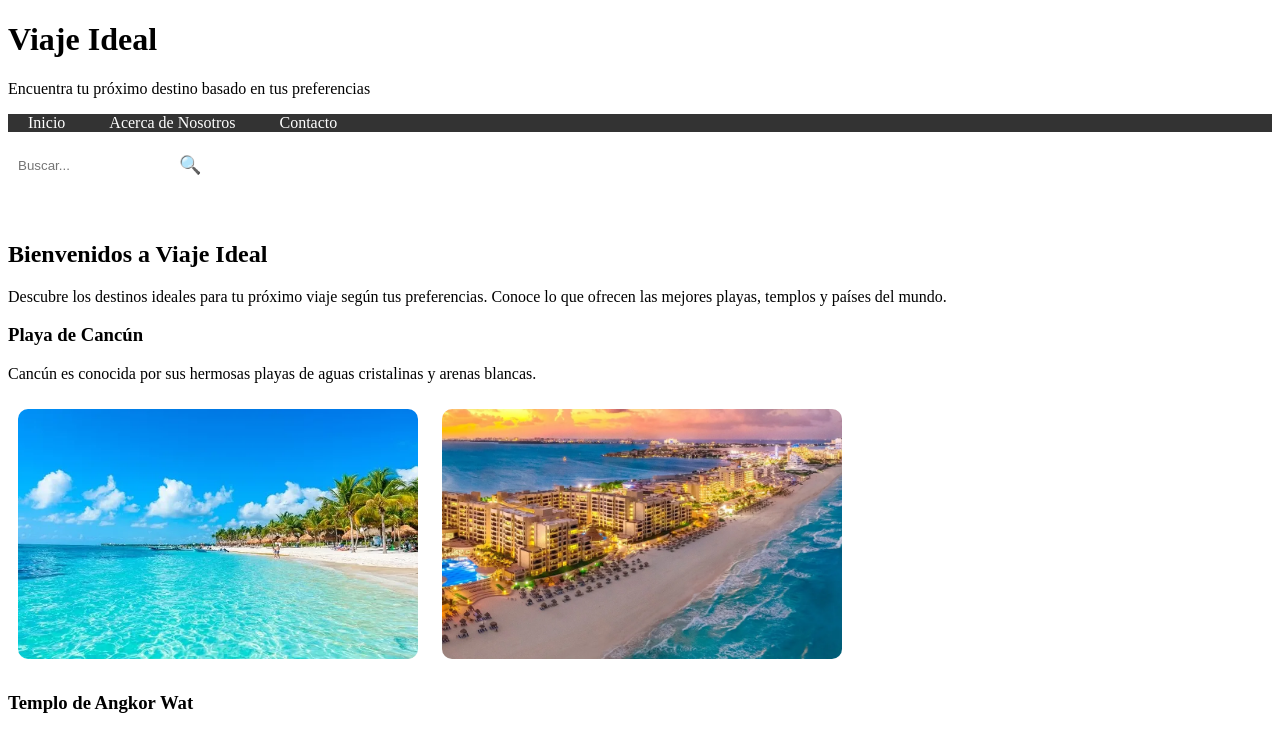
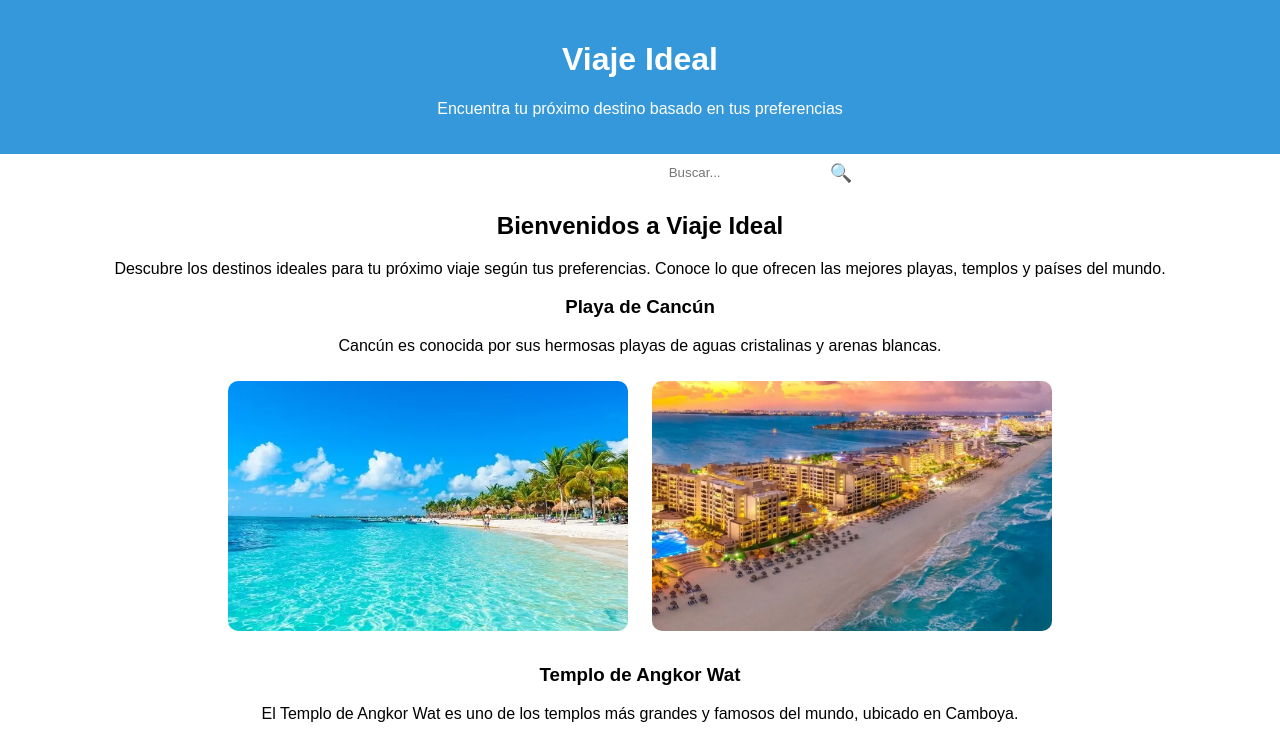
Before and after one commit to SoftwareEc/FinalProjectJavascript, a plain HTML site: page index.html in a window 1280 px wide. Shown: the top 730 px of the page. Drawn offline with Linux system fonts and the light colour scheme.

Commit message:
Update styles.css

```diff
--- a/styles.css
+++ b/styles.css
@@ -1,22 +1,40 @@
+/* Estilos Generales */
+body {
+    font-family: Arial, sans-serif;
+    margin: 0;
+    padding: 0;
+    text-align: center;
+}
+
+/* Estilos del Header */
+header {
+    background-color: #3498db;
+    color: white;
+    padding: 20px;
+}
+
+nav {
+    display: flex;
+    justify-content: center;
+    align-items: center;
+    gap: 15px;
+}
+
 nav ul {
-  list-style-type: none;
-  padding: 0;
-  background-color: #333;
+    list-style: none;
+    padding: 0;
+    margin: 0;
+    display: flex;
 }
 
 nav ul li {
-  display: inline;
-  margin: 10px;
+    margin: 0 15px;
 }
 
 nav ul li a {
-  color: white;
-  text-decoration: none;
-  padding: 10px;
-}
-
-nav ul li a:hover {
-  background-color: #575757;
+    color: white;
+    text-decoration: none;
+    font-size: 16px;
 }
 section img {
     width: 400px;  /* Ancho fijo */
```
